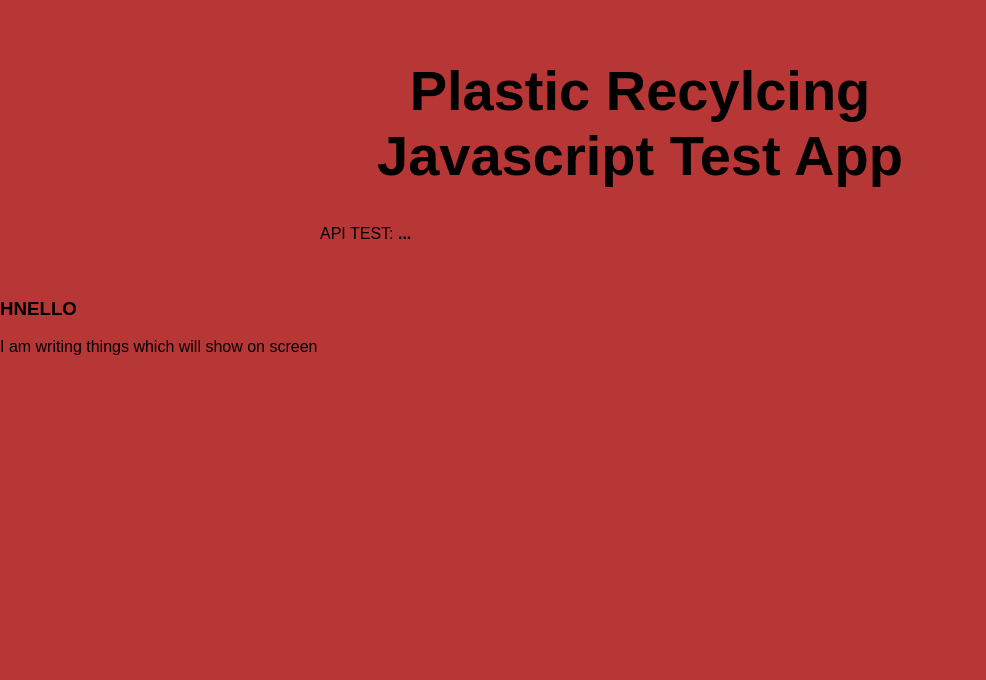
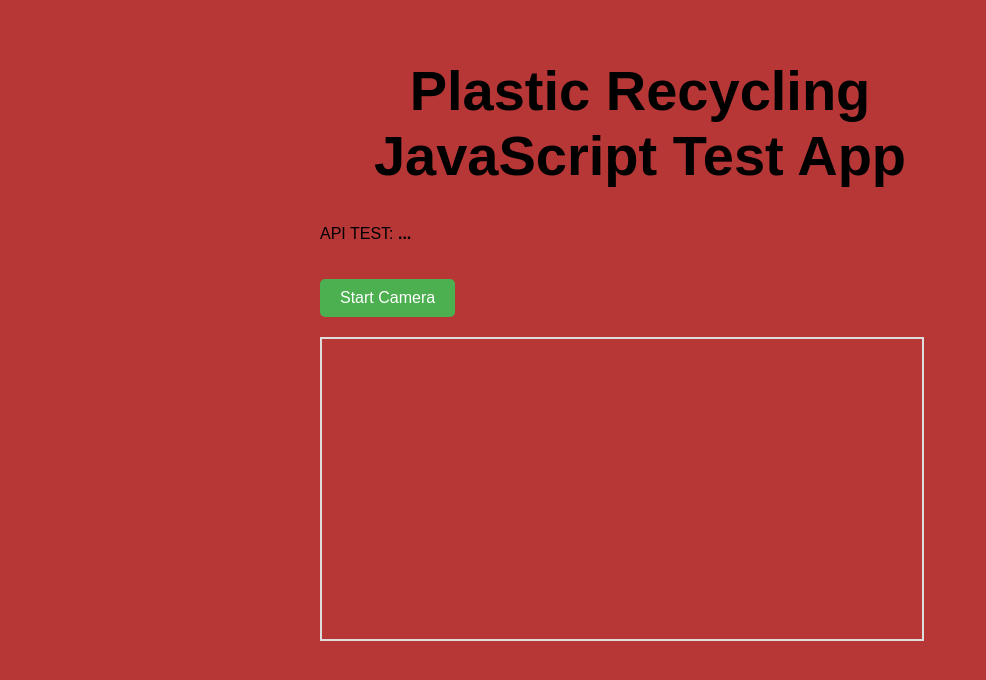
Before and after one commit to mikehellothere/Plastic-Recycling-Toolkit, a website: page src/index.html in a window 1280 px wide. Shown: the whole page, without its empty margins (0-986 px from the left). Drawn offline with Linux system fonts and the light colour scheme; no server answers.

Commit message:
Update index.html

```diff
--- a/src/index.html
+++ b/src/index.html
@@ -5,33 +5,73 @@
     <meta charset="UTF-8">
     <meta name="viewport" content="width=device-width, initial-scale=1.0">
     <link rel="stylesheet" href="styles.css">
-    <title>Plastic Recyling JavaScript Test App</title>
+    <title>Plastic Recycling JavaScript Test App</title>
+    <style>
+        /* Add some basic styling for the button */
+        #startCameraBtn {
+            padding: 10px 20px;
+            font-size: 16px;
+            cursor: pointer;
+            margin-top: 20px;
+            background-color: #4CAF50;
+            color: white;
+            border: none;
+            border-radius: 5px;
+        }
+
+        #startCameraBtn:hover {
+            background-color: #45a049;
+        }
+
+        /* Optional: Styling for the video element */
+        #video {
+            width: 100%;
+            max-width: 600px;
+            margin-top: 20px;
+            border: 2px solid #ddd;
+        }
+    </style>
 </head>
 
 <body>
     <main>
-    <h1>Plastic Recylcing Javascript Test App</h1>
+        <h1>Plastic Recycling JavaScript Test App</h1>
         <p>API TEST: <b id="name">...</b></p>
+        <!-- Start Camera Button -->
+        <button id="startCameraBtn">Start Camera</button>
+        <video id="video" autoplay></video>
     </main>
 
     <script>
-   // (async function() {
-    //    const { text } = await( await fetch(`/api/message`)).json();
-    //    document.querySelector('#name').textContent = text;
-   // }());
         (async function() {
             try {
                 const response = await fetch(`/api/message`);
-        const data = await response.json(); // Ensure parsing is correct
-        console.log("API Response:", data); // Debugging output
-        document.querySelector('#name').textContent = data.body; // Use "message" instead of "body"
+                const data = await response.json();
+                console.log("API Response:", data);
+
+                // Show message from API response
+                document.querySelector('#name').textContent = data.body;
+
+                // Attach event listener to start camera button
+                document.getElementById('startCameraBtn').addEventListener('click', startCamera);
+
             } catch (error) {
                 console.error("Error fetching API:", error);
             }
         })();
+
+        // Function to access the camera
+        async function startCamera() {
+            try {
+                // Request access to the camera
+                const stream = await navigator.mediaDevices.getUserMedia({ video: true });
+                document.getElementById("video").srcObject = stream;
+            } catch (error) {
+                console.error("Error accessing the camera:", error);
+                alert("Camera access denied or not supported.");
+            }
+        }
     </script>
-<h3> HNELLO</h3>
-<p>I am writing things which will show on screen</p>
 </body>
 
 </html>
```
Lines whose indentation alone changed are shown as unchanged.
